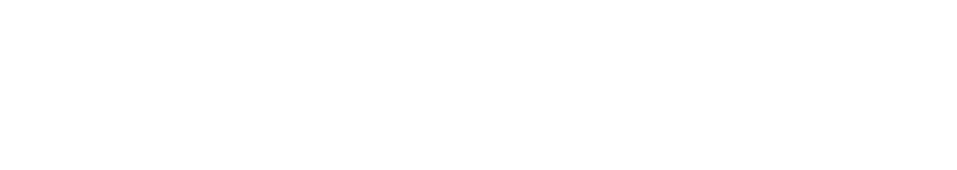
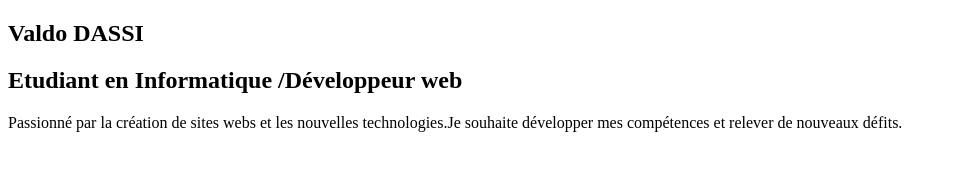
Before and after one commit to valdo-DASSI/git-mon-cv, a plain HTML site: page index.html in a window 1280 px wide. Shown: the whole page, without its empty margins (0-957 px from the left). Drawn offline with Linux system fonts and the light colour scheme.

Commit message:
mise en place de la section titre

```diff
--- a/index.html
+++ b/index.html
@@ -10,6 +10,13 @@
      href="style.css">
 </head>
 <body>
+    <section id="titre">
+        <h1>Valdo DASSI</h1>
+        <h2>Etudiant en Informatique /Développeur web</h2>
+        <p>
+            Passionné par la création de sites webs et les nouvelles technologies.Je souhaite développer mes compétences et relever de nouveaux défits.
+        </p>
+    </section>
 
 </body>
 </html>
```
